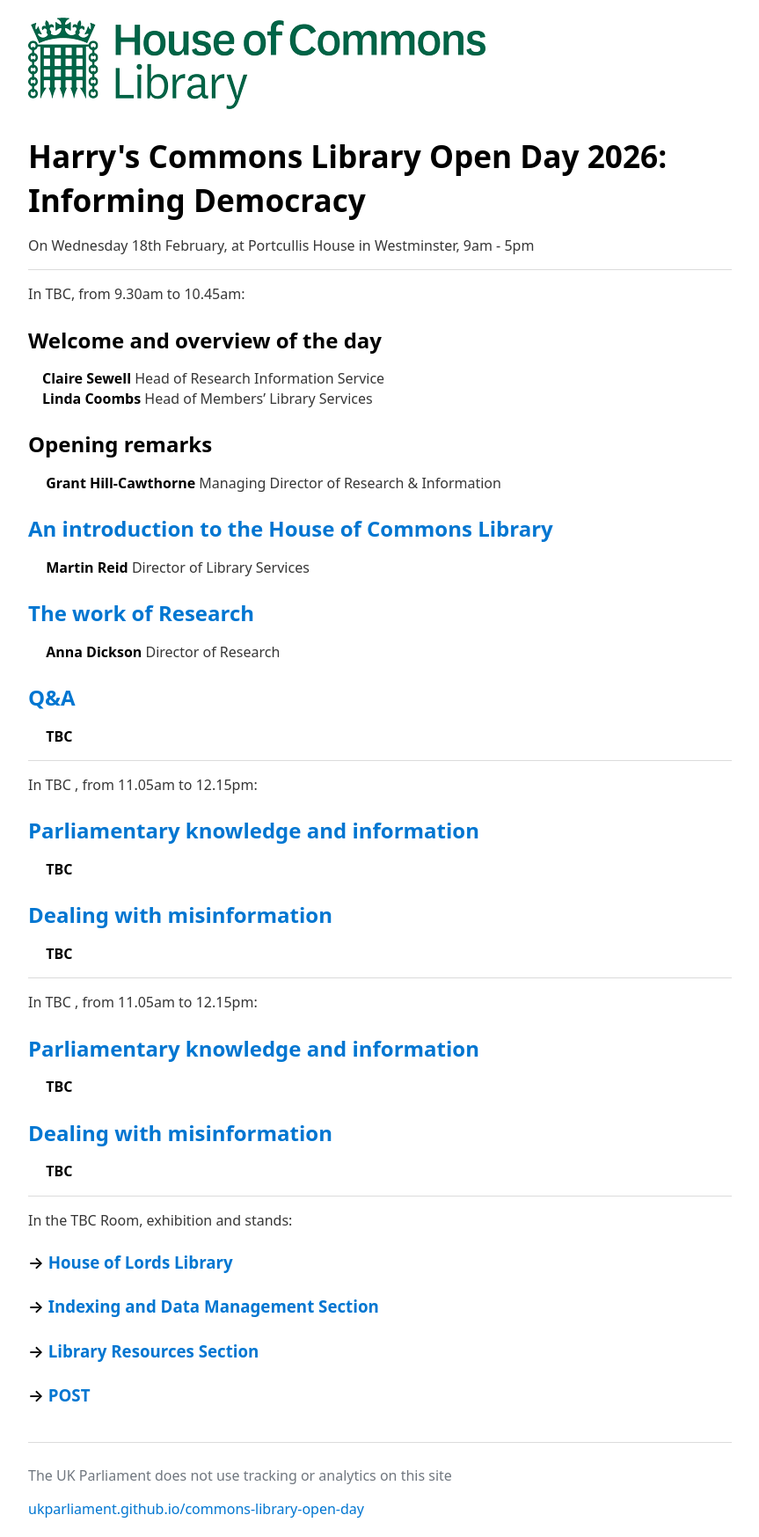
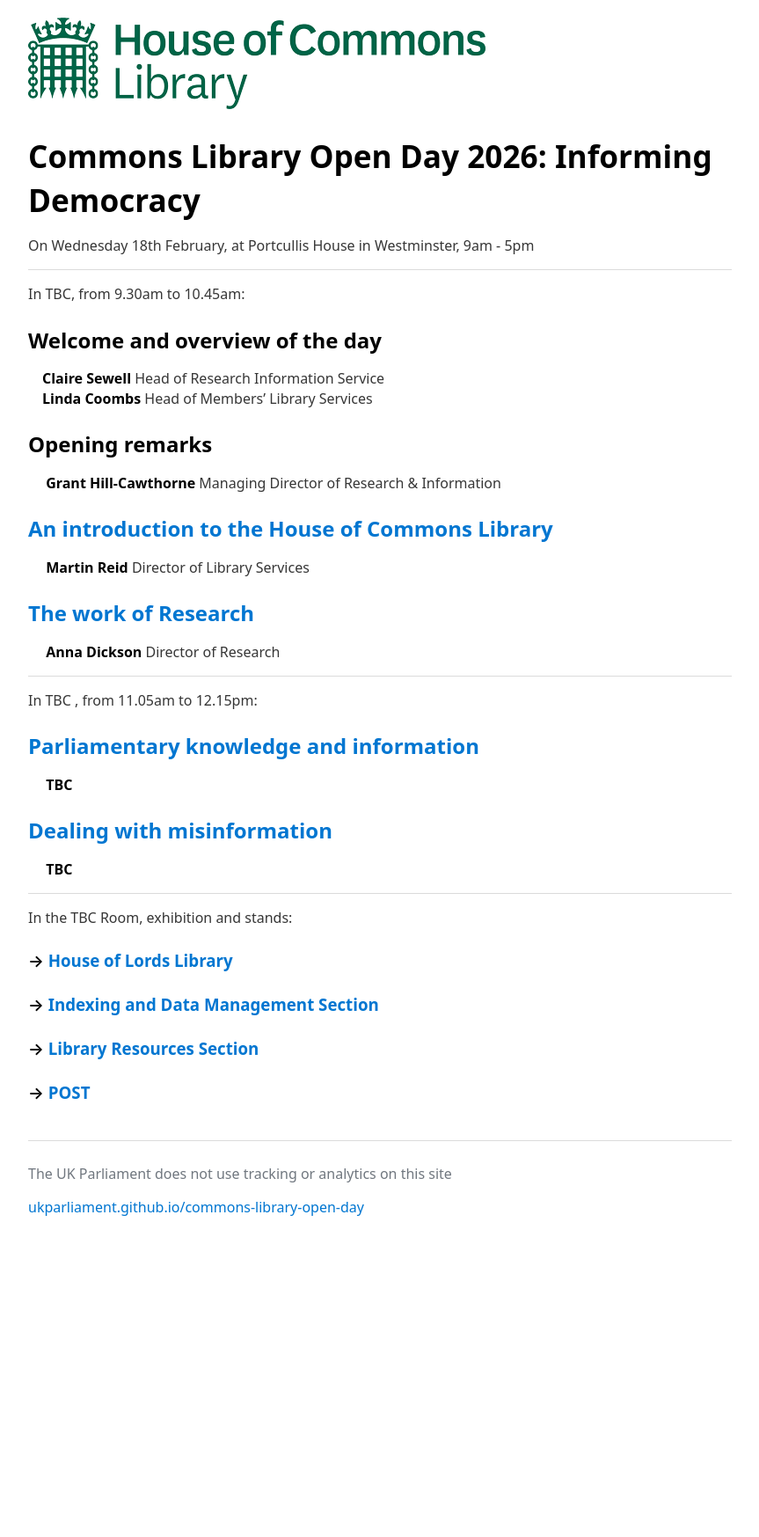
Before and after one commit to ukparliament/commons-library-open-day, a Jekyll site: the page built from 2026/index.md, in a window 1280 px wide. Shown: the whole page at 88% size, without its empty margins (208-1071 px from the left). Built offline with Jekyll 4.4.1, drawn with Linux system fonts in a browser that asks for light colours; our own code applies the rules of GitHub Pages for plain Markdown files; after the commit the page ends 1403 px from its top, so only the background shows below that.

Commit message:
Update index.md

```diff
--- a/2026/index.md
+++ b/2026/index.md
@@ -1,5 +1,5 @@
 <h1>
-		Harry's Commons Library Open Day 2026: Informing Democracy
+		Commons Library Open Day 2026: Informing Democracy
 </h1>
 
 On Wednesday 18th February, at Portcullis House in Westminster, 9am - 5pm
@@ -21,19 +21,6 @@ In TBC, from 9.30am to 10.45am:
 ## [The work of Research](https://docs.google.com/presentation/d/1fnTe4fv_vMwy1t5Hdw3VjYJa8Z3wGwuVR1_shDvPhiM/edit?usp=sharing)
 &emsp; **Anna Dickson** Director of Research
 
-## [Q&A](https://docs.google.com/presentation/d/1CQbWhYFEPhWJwwEwUQ7qZf1nRUXTbM6NW0QftDmgsrM/edit?usp=sharing)
-&emsp; **TBC**
-
----
-
-In TBC , from 11.05am to 12.15pm:
-
-## [Parliamentary knowledge and information](https://docs.google.com/presentation/d/1KR7ZM6au14VpspzJIzJnb7XN9W24PJ6IO_1Ss_Jdhvs/edit?usp=sharing)
-&emsp; **TBC**
-
-## [Dealing with misinformation](https://docs.google.com/presentation/d/1-K8RlPZCcr8_Wv8C6BDHlU-Y7S48ut0KdNJ5M6TDqYQ/edit?usp=sharing)
-&emsp; **TBC**
-
 ---
 
 In TBC , from 11.05am to 12.15pm:
```
